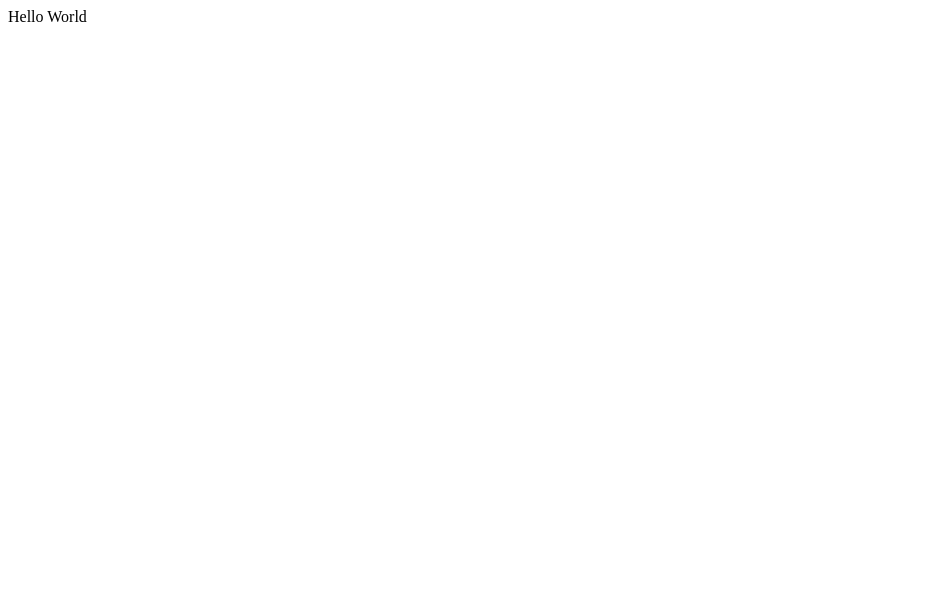
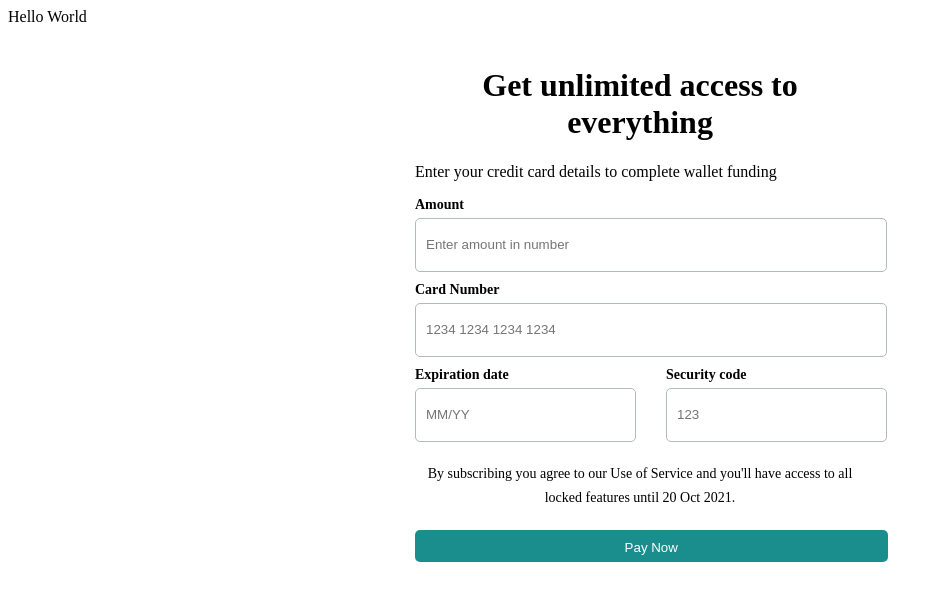
Before and after one commit to decadevs/live-project-sq015-net-palmfit-UI, a React (Create React App) app: page / in a window 1280 px wide. Shown: the top 600 px of the page, without its empty margins (0-943 px from the left). Built offline with nearby package versions, Linux system fonts and the light colour scheme.

Commit message:
Create Wallet Component folder
1. Added FundNow.jsx
2. Added FundSuccess.jsx
3. Added FundWallet.jsx

```diff
--- /dev/null
+++ b/src/components/Wallet/FundNow.jsx
@@ -0,0 +1,41 @@
+import React, { useState } from 'react';
+import FundSuccess from './FundSuccess';
+
+const FundNow = () => {
+  const [paymentSuccessful, setPaymentSuccessful] = useState(false);
+
+  const handlePayment = () => {
+    setPaymentSuccessful(true);
+  };
+
+  if (paymentSuccessful) {
+    return <FundSuccess />;
+  }
+
+  return (
+    <div className="pay-now-container">
+            <h1>Get unlimited access to everything</h1>
+      <p>Enter your credit card details to complete wallet funding</p>
+      <label>Amount</label>
+      <input type="text" placeholder="Enter amount in number" />
+      <label>Card Number</label>
+      <input type="text" placeholder="1234 1234 1234 1234" />
+      <div className="input-group">
+        <div>
+        <label>Expiration date</label>
+        <input type="text" placeholder="MM/YY" />
+        </div>
+        <div>
+        <label>Security code</label>
+        <input type="text" placeholder="123" />
+        </div>
+      </div>
+      <p className="terms">
+        By subscribing you agree to our Use of Service and you'll have access to all locked features until 20 Oct 2021.
+      </p>
+      <button onClick={handlePayment} className="pay-now-button">Pay Now</button>
+    </div>
+  );
+};
+
+export default FundNow;
--- /dev/null
+++ b/src/components/Wallet/FundSuccess.jsx
@@ -0,0 +1,24 @@
+import React, { useState } from 'react';
+import FundNow from './FundNow';
+
+const PaymentSuccess = () => {
+  const [showSuccessMessage, setShowSuccessMessage] = useState(true);
+
+  return (
+    <div className="payment-success-container">
+      {showSuccessMessage ? (
+        <>
+          <h1>Your wallet has been funded</h1>
+          <p>You have successfully funded your wallet on Palmfit. We are happy to have you on board.</p>
+          <button onClick={() => setShowSuccessMessage(false)} className="back-to-dashboard-button">
+            Back to Dashboard
+          </button>
+        </>
+      ) : (
+        <FundNow/>
+      )}
+    </div>
+  );
+};
+
+export default PaymentSuccess;
--- /dev/null
+++ b/src/components/Wallet/FundWallet.jsx
@@ -0,0 +1,13 @@
+import React from 'react';
+import '../../styles/Fund-styles.css';
+import FundNow from './FundNow';
+
+const FundWallet = () => {
+  return (
+    <div className="app-container">
+      <FundNow />
+    </div>
+  );
+};
+
+export default FundWallet;
--- a/src/index.js
+++ b/src/index.js
@@ -1,11 +1,13 @@
 import React from 'react';
 import ReactDOM from 'react-dom/client';
 import App from './components/App';
+import FundWallet from './components/Wallet/FundWallet';
 
 
 const root = ReactDOM.createRoot(document.getElementById('root'));
 root.render(
   <React.StrictMode>
     <App />
+    <FundWallet/>
   </React.StrictMode>
 );
--- /dev/null
+++ b/src/styles/Fund-styles.css
@@ -0,0 +1,119 @@
+.pay-now-container {
+  max-width: 450px;
+  margin: 0 auto;
+  padding: 20px;
+}
+
+.pay-now-container h1 {
+  text-align: center;
+  color: #000;
+  text-align: center;
+  font-family: "Nunito Sans";
+  font-style: normal;
+  font-weight: 700px;
+  line-height: normal;
+}
+
+.pay-now-container p {
+  text-align: left;
+  color: #000;
+  font-family: "Nunito Sans";
+  font-size: 16px;
+  font-style: normal;
+  font-weight: 400;
+  line-height: normal;
+}
+
+.pay-now-container label {
+  font-weight: bold;
+  display: block;
+  margin-top: 10px;
+  color: #000;
+  font-family: "Nunito Sans";
+  font-size: 14px;
+  font-style: normal;
+  line-height: normal;
+}
+
+.pay-now-container input {
+  border-radius: 5px;
+  width: 100%;
+  padding: 10px;
+  margin-top: 5px;
+  border: 1px solid var(--grey, #B3BABA);
+  background: #FFF;
+  height: 2rem;
+
+}
+
+.pay-now-container .input-group {
+  display: flex;
+  justify-content: space-between;
+}
+
+.pay-now-container .terms {
+  text-align: center;
+  margin-top: 20px;
+  color: #000;
+text-align: center;
+font-family: Nunito Sans;
+font-size: 14px;
+font-style: normal;
+font-weight: 400;
+line-height: 24px; /* 171.429% */
+}
+
+.pay-now-container .pay-now-button {
+  display: block;
+  width: 105%;
+  margin-top: 20px;
+  color: white;
+  border: none;
+  padding: 10px;
+  cursor: pointer;
+  border-radius: 5px;
+  background: #1A8D8D;
+  height: 2rem;
+}
+
+
+.payment-success-container {
+  max-width: 400px;
+  margin: 0 auto;
+  padding: 20px;
+}
+
+.payment-success-container h1 {
+  font-weight: bold;
+  color: #10182F;
+font-family: "Nunito Sans";
+font-size: 28px;
+font-style: normal;
+font-weight: 700;
+line-height: normal;
+text-align: center;
+}
+
+.payment-success-container p {
+  margin-top: 10px;
+  color: #10182F;
+text-align: center;
+font-family: "Nunito Sans";
+font-size: 18px;
+font-style: normal;
+font-weight: 400;
+line-height: 29px; /* 161.111% */
+}
+
+.payment-success-container .back-to-dashboard-button {
+  display: block;
+  width: 100%;
+  margin-top: 20px;
+  color: white;
+  border: none;
+  padding: 10px;
+  cursor: pointer;
+  border-radius: 5px;
+  background: #1A8D8D;
+  height: 2rem;
+}
```
Also changed, not shown: 1 other file (tests, documents, lock files or other folders).
